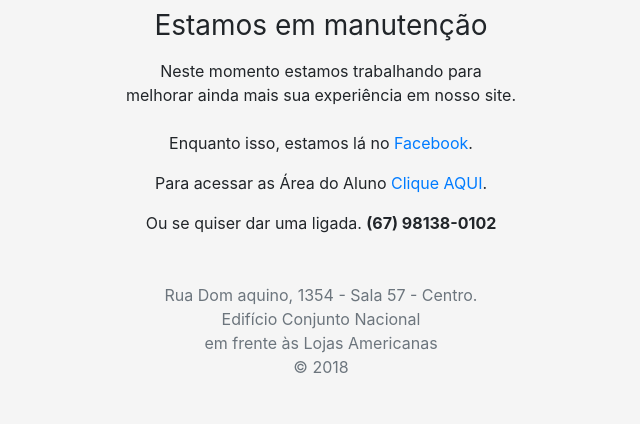
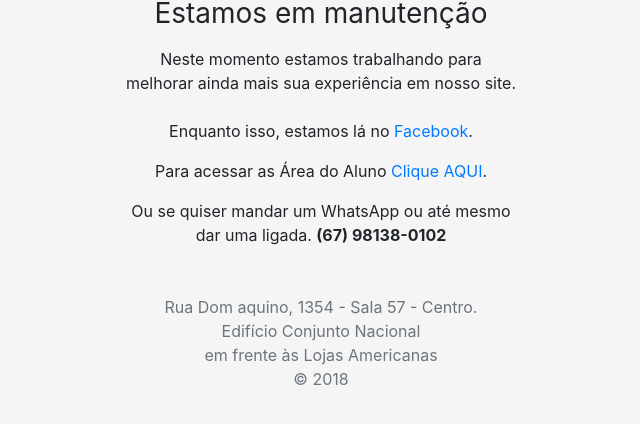
Before and after one commit to mistermagson/cursodasaude, a plain HTML site: page index.html in a window 1280 px wide. Shown: the part 264-688 px from the top of the page, without its empty margins (319-959 px from the left). Drawn offline with Linux system fonts and the light colour scheme.

Commit message:
add bit.ly

```diff
--- a/index.html
+++ b/index.html
@@ -31,7 +31,7 @@
 
         <p>Para acessar as Área do Aluno  <a href="areadoaluno.html">Clique AQUI</a>. </p>
 
-        <p>Ou se quiser dar uma ligada. <strong>(67) 98138-0102 </strong> </p>
+        <p>Ou se quiser mandar um WhatsApp ou até mesmo dar uma ligada. <strong>(67) 98138-0102 </strong> </p>
 
 
       </div>
```
Also changed, not shown: link-encurtado.txt (added).
